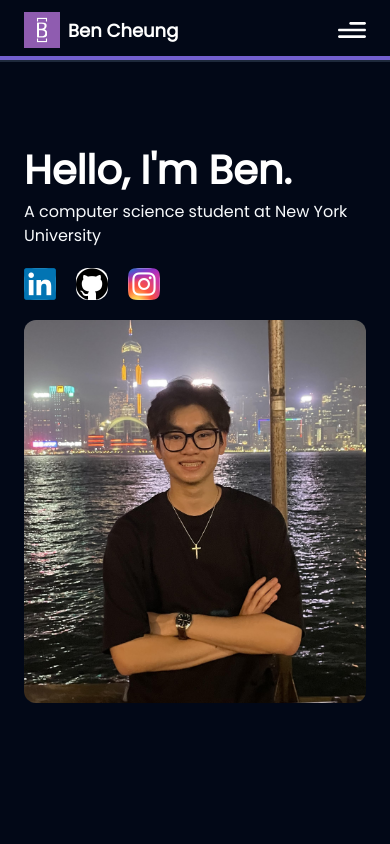
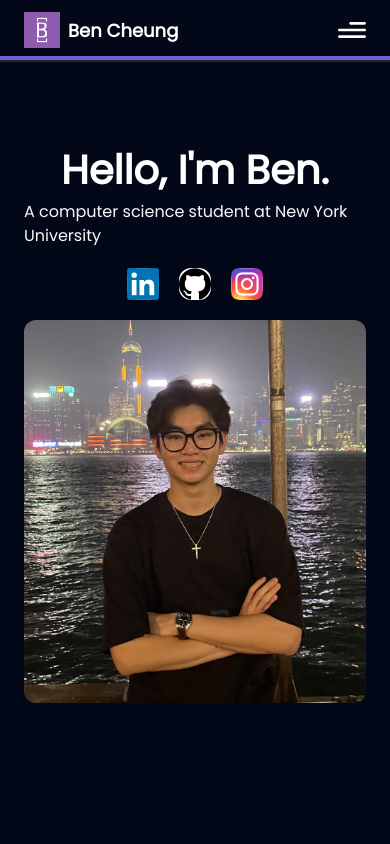
Before and after one commit to BCCheungGit/bencheung, a Next.js app: page / in a window 390 px wide. Shown: the top 844 px of the page. Built offline with nearby package versions, Linux system fonts and the light colour scheme.

Commit message:
hero is now centered on mobile

```diff
--- a/src/app/components/Hero.tsx
+++ b/src/app/components/Hero.tsx
@@ -22,14 +22,14 @@ const Hero = () => {
   return (
     <section className="bg-background relative w-full h-screen mx-auto">
       <div className="sm:px-16 px-6 absolute inset-0 top-[120px] max-w-7xl mx-auto flex md:flex-row flex-col md:justify-between items-start gap-5">
-        <div className="flex flex-col justify-center items-start mt-5">
-          <h1 className="font-black text-white lg:text-[60px] sm:text-[40px] xs:text-[40px] text-[40px] lg:leading-[98px] md:mt-28 mt-0">
+        <div className="flex flex-col justify-center sm:items-start items-center w-full mt-5">
+          <h1 className="font-black sm:items-start text-white lg:text-[60px] sm:text-[40px] xs:text-[40px] text-[40px] lg:leading-[98px] md:mt-28 mt-0">
             Hello, I&apos;m Ben.
           </h1>
           <p className="font-medium lg:text-[25px] sm:text-[20px] xs:text-[20px] text-[16px] lg:leading-[40px]">
             A computer science student at New York University
           </p>
-          <div className="flex flex-row gap-5 mt-5 ">
+          <div className="flex flex-row w-full gap-5 mt-5 sm:items-start sm:justify-start items-center justify-center">
             {socials.map((social, index) => (
               <motion.a
                 whileHover={{ scale: 1.1 }}
```
